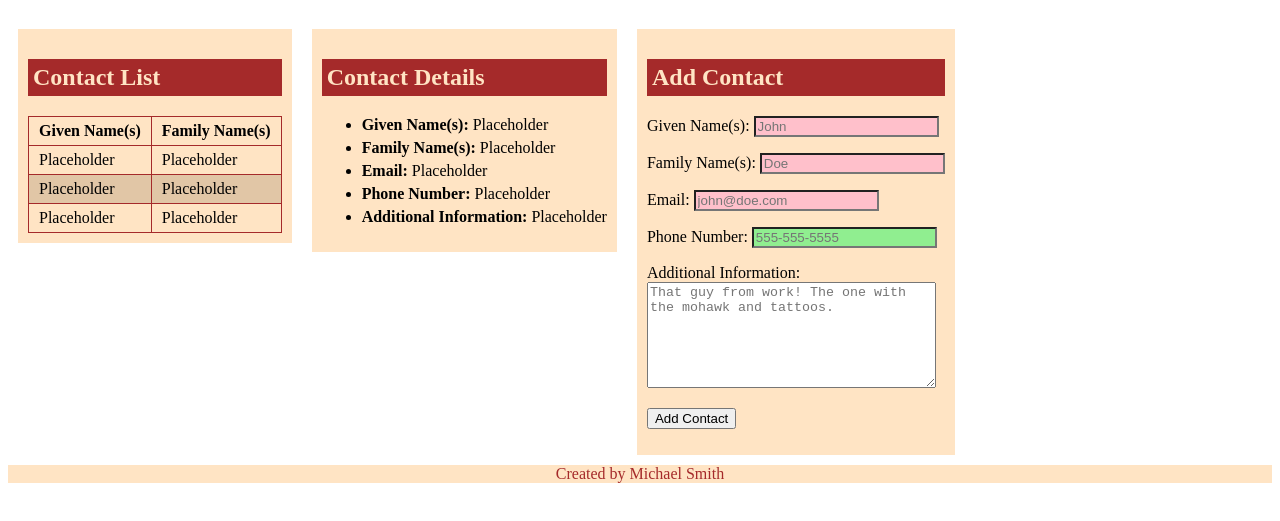
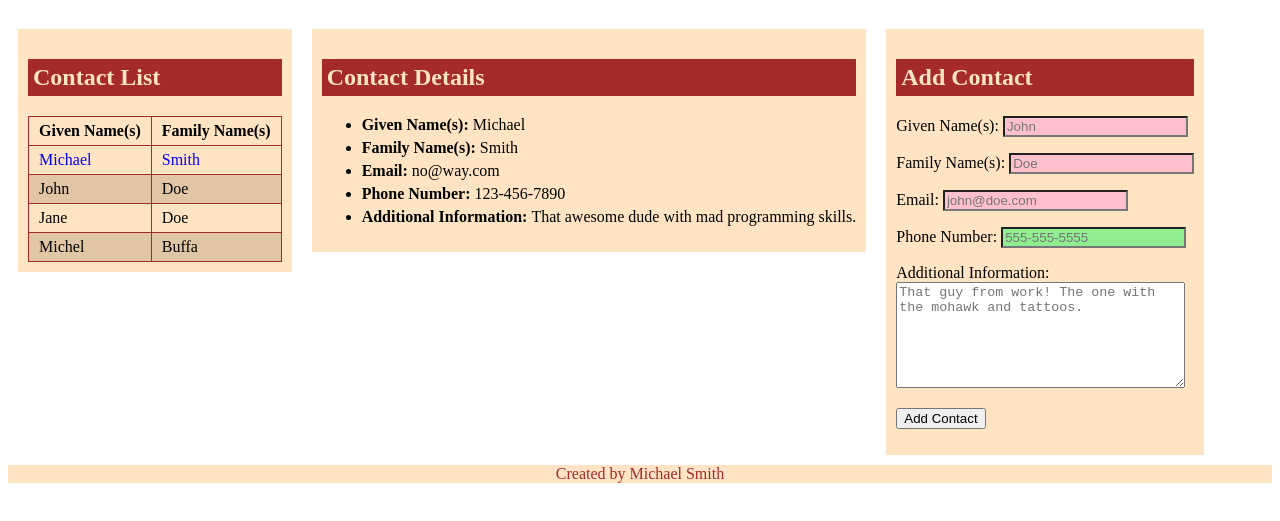
Before and after one commit to msmithnova/JS0x, a plain HTML site: page projects/4.3/index.html in a window 1280 px wide. Shown: the part 61-582 px from the top of the page. Drawn offline with Linux system fonts and the light colour scheme.

Commit message:
Contact Manager complete ... for now.

```diff
--- a/projects/4.3/css/style.css
+++ b/projects/4.3/css/style.css
@@ -27,8 +27,11 @@ td {
     border-collapse: collapse;
     padding: 5px 10px;
 }
-th {
+tbody tr {
     cursor: pointer;
+}
+.rowActive {
+    color: blue;
 }
 tbody tr:nth-child(even) {
     background-color: rgb(225, 198, 166);
--- a/projects/4.3/index.html
+++ b/projects/4.3/index.html
@@ -22,18 +22,6 @@
                     </tr>
                 </thead>
                 <tbody>
-                    <tr>
-                        <td>Placeholder</td>
-                        <td>Placeholder</td>
-                    </tr>
-                    <tr>
-                        <td>Placeholder</td>
-                        <td>Placeholder</td>
-                    </tr>
-                    <tr>
-                        <td>Placeholder</td>
-                        <td>Placeholder</td>
-                    </tr>
                 </tbody>
             </table>
         </section>
@@ -42,23 +30,23 @@
             <ul>
                 <li>
                     <span class="detailTitle">Given Name(s): </span>
-                    <span id="detailGivenName" class="detailData">Placeholder</span>
+                    <span id="detailGivenName" class="detailData"></span>
                 </li>
                 <li>
                         <span class="detailTitle">Family Name(s): </span>
-                        <span id="detailFamilyName" class="detailData">Placeholder</span>
+                        <span id="detailFamilyName" class="detailData"></span>
                     </li>
                 <li>
                         <span class="detailTitle">Email: </span>
-                        <span id="detailEmail" class="detailData">Placeholder</span>
+                        <span id="detailEmail" class="detailData"></span>
                     </li>
                 <li>
                     <span class="detailTitle">Phone Number: </span>
-                    <span id="detailPhoneNuber" class="detailData">Placeholder</span>
+                    <span id="detailPhoneNuber" class="detailData"></span>
                 </li>
                 <li>
                     <span class="detailTitle">Additional Information: </span>
-                    <span id="detailAddInfo" class="detailData">Placeholder</span>
+                    <span id="detailAddInfo" class="detailData"></span>
                 </li>
             </ul>
         </section>
@@ -74,8 +62,8 @@
                     <input type="text" id="formFamilyName" placeholder="Doe" required>
                 </p>
                 <p>
-                    <label for="forEmail">Email: </label>
-                    <input type="email" id="forEmail" placeholder="john@doe.com" required>
+                    <label for="formEmail">Email: </label>
+                    <input type="email" id="formEmail" placeholder="john@doe.com" required>
                 </p>
                 <p>
                     <label for="formPhoneNumber">Phone Number: </label>
--- a/projects/4.3/js/script.js
+++ b/projects/4.3/js/script.js
@@ -0,0 +1,94 @@
+class Contact {
+    constructor(givenName, familyName, email, phone, addInfo) {
+        this.givenName = givenName;
+        this.familyName = familyName;
+        this.email = email;
+        this.phone = phone;
+        this.addInfo = addInfo;
+    }
+}
+class ContactManager {
+    constructor() {
+        this.contacts = [];
+    }
+    addContact(contact) {
+        this.contacts.push(contact);
+    }
+}
+let db = new ContactManager();
+// Add some sample data
+db.addContact(new Contact("Michael", "Smith", "no@way.com", "123-456-7890",
+            "That awesome dude with mad programming skills."));
+db.addContact(new Contact("John", "Doe", "john@doe.com", "555-555-5555",
+            "That guy from work! The one with the mohawk and tattoos."));
+db.addContact(new Contact("Jane", "Doe", "jane@doe.net", "555-123-4567",
+            "That nice girl I met at the store. The one with the poodle."));
+db.addContact(new Contact("Michel", "Buffa", "michel@buffa.edu", "888-888-8888",
+            "That guy that teaches that Javascript course."));
+let currentContact;
+
+window.onload = init;
+
+function init() {
+    populateContactList();
+    selectContact(0);
+    document.querySelector("button").addEventListener("click", formSubmit);
+}
+
+function populateContactList() {
+    let tbody = document.querySelector("tbody");
+    for (let i=0; i<db.contacts.length; i++) {
+        let row = document.createElement("tr");
+        let cell = document.createElement("td");
+        let text = document.createTextNode(db.contacts[i].givenName);
+        cell.appendChild(text);
+        row.appendChild(cell);
+        cell = document.createElement("td");
+        text = document.createTextNode(db.contacts[i].familyName);
+        cell.appendChild(text);
+        row.appendChild(cell);
+        tbody.appendChild(row);
+        row.addEventListener("click", clickedContact);
+        row.idx = i;
+    }
+}
+
+function selectContact(idx) {
+    let rows = document.querySelectorAll("tbody > tr");
+    if (rows) {
+        if (typeof currentContact != "undefined") {
+            rows[currentContact].classList.remove("rowActive");
+        }
+    }
+    rows[idx].classList.add("rowActive");
+    currentContact = idx;
+    populateDetails(idx);
+}
+
+function clickedContact (evt) {
+    selectContact(evt.currentTarget.idx);
+}
+
+function populateDetails(idx) {
+    detailData = document.querySelectorAll(".detailData");
+    detailData[0].innerHTML = db.contacts[idx].givenName;
+    detailData[1].innerHTML = db.contacts[idx].familyName;
+    detailData[2].innerHTML = db.contacts[idx].email;
+    detailData[3].innerHTML = db.contacts[idx].phone;
+    detailData[4].innerHTML = db.contacts[idx].addInfo;
+}
+
+function formSubmit(evt) {
+    evt.preventDefault();
+    let givenName = document.querySelector("#formGivenName").value;
+    let familyName = document.querySelector("#formFamilyName").value;
+    let email = document.querySelector("#formEmail").value;
+    let phone = document.querySelector("#formPhoneNumber").value;
+    let addInfo = document.querySelector("#formAddInfo").value;
+    let contact = new Contact(givenName, familyName, email, phone, addInfo);
+    db.addContact(contact);
+    document.querySelector("tbody").innerHTML = "";
+    populateContactList();
+    selectContact(db.contacts.length - 1);
+    document.querySelector("form").reset();
+}
```
